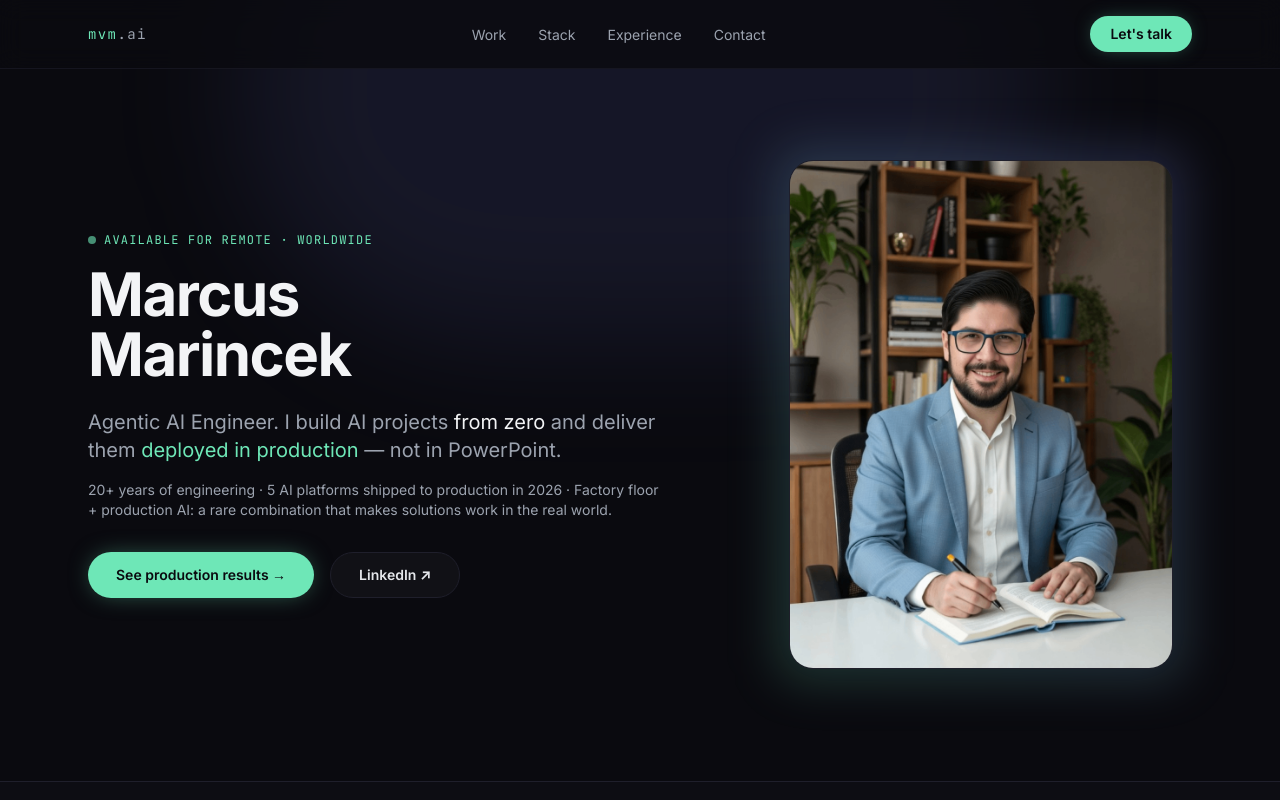
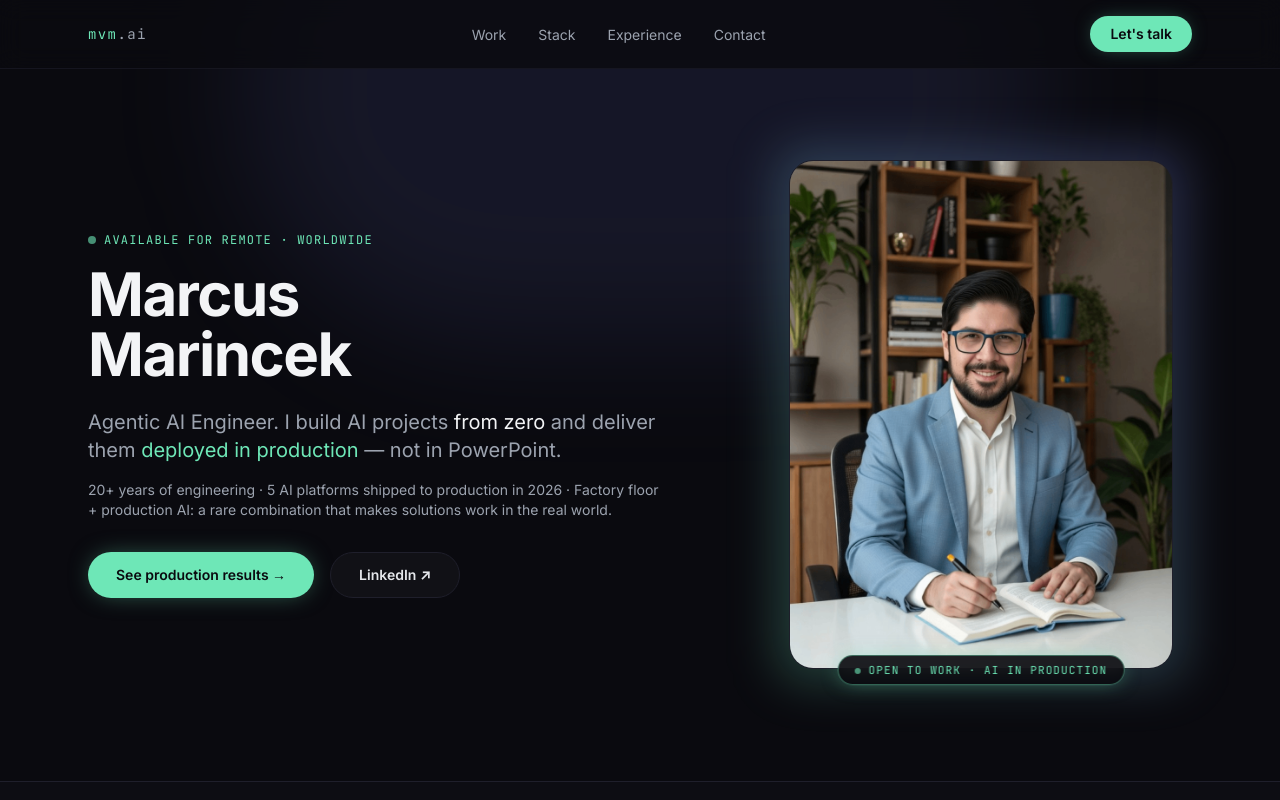
Before and after one commit to mvmarincek/resume, a Next.js app: page / in a window 1280 px wide. Shown: the top 800 px of the page. Built offline with nearby package versions, Linux system fonts and the light colour scheme.

Commit message:
feat: photo assemble animation (tiles from center + status badge)

```diff
--- /dev/null
+++ b/components/AssemblePhoto.tsx
@@ -0,0 +1,108 @@
+"use client";
+
+import Image from "next/image";
+import { useEffect, useState } from "react";
+
+const COLS = 4;
+const ROWS = 5;
+
+export default function AssemblePhoto() {
+  const [assembled, setAssembled] = useState(false);
+  const [done, setDone] = useState(false);
+
+  useEffect(() => {
+    const t1 = setTimeout(() => setAssembled(true), 250);
+    const t2 = setTimeout(() => setDone(true), 250 + COLS * ROWS * 45 + 600);
+    return () => {
+      clearTimeout(t1);
+      clearTimeout(t2);
+    };
+  }, []);
+
+  return (
+    <div className="relative">
+      {/* glow atrás da moldura */}
+      <div
+        aria-hidden
+        className={`absolute -inset-3 rounded-3xl bg-gradient-to-tr from-accent/25 to-accent2/25 blur-xl transition-opacity duration-1000 ${
+          done ? "opacity-100" : "opacity-0"
+        }`}
+      />
+
+      <div className="relative overflow-hidden rounded-3xl border border-line">
+        {/* imagem real (acessibilidade + fallback), aparece ao final */}
+        <Image
+          src="/marcus.jpg"
+          alt="Marcus Marincek"
+          width={480}
+          height={600}
+          priority
+          className={`relative block w-full object-cover transition-opacity duration-500 ${
+            done ? "opacity-100" : "opacity-0"
+          }`}
+        />
+
+        {/* camada de tiles que se montam */}
+        <div
+          aria-hidden
+          className={`absolute inset-0 grid transition-opacity duration-500 ${
+            done ? "opacity-0" : "opacity-100"
+          }`}
+          style={{
+            gridTemplateColumns: `repeat(${COLS}, 1fr)`,
+            gridTemplateRows: `repeat(${ROWS}, 1fr)`,
+          }}
+        >
+          {Array.from({ length: COLS * ROWS }).map((_, i) => {
+            const col = i % COLS;
+            const row = Math.floor(i / COLS);
+            // ordem de montagem: do centro para fora
+            const cx = Math.abs(col - (COLS - 1) / 2);
+            const cy = Math.abs(row - (ROWS - 1) / 2);
+            const delay = (cx + cy) * 90 + ((i * 37) % 120);
+
+            return (
+              <div
+                key={i}
+                className="relative overflow-hidden"
+                style={{
+                  opacity: assembled ? 1 : 0,
+                  transform: assembled
+                    ? "translate(0,0) rotate(0deg) scale(1)"
+                    : `translate(${(col % 2 === 0 ? -1 : 1) * 18}px, ${
+                        (row % 2 === 0 ? -1 : 1) * 18
+                      }px) rotate(${(i % 2 === 0 ? -1 : 1) * 4}deg) scale(0.85)`,
+                  transition: `transform 0.7s cubic-bezier(0.22,1,0.36,1) ${delay}ms, opacity 0.5s ease ${delay}ms`,
+                }}
+              >
+                <div
+                  className="absolute"
+                  style={{
+                    width: `${COLS * 100}%`,
+                    height: `${ROWS * 100}%`,
+                    left: `${-col * 100}%`,
+                    top: `${-row * 100}%`,
+                    backgroundImage: "url(/marcus.jpg)",
+                    backgroundSize: "cover",
+                    backgroundPosition: "center",
+                  }}
+                />
+              </div>
+            );
+          })}
+        </div>
+
+      </div>
+
+      {/* badge de status */}
+      <div
+        className={`absolute -bottom-4 left-1/2 z-10 -translate-x-1/2 whitespace-nowrap rounded-full border border-accent/40 bg-ink/90 px-4 py-1.5 font-mono text-[11px] tracking-widest text-accent shadow-[0_0_20px_-4px_rgba(110,231,183,0.5)] backdrop-blur transition-all duration-700 ${
+          done ? "translate-y-0 opacity-100" : "translate-y-3 opacity-0"
+        }`}
+      >
+        <span className="live-dot mr-2 inline-block h-1.5 w-1.5 rounded-full bg-accent" />
+        OPEN TO WORK · AI IN PRODUCTION
+      </div>
+    </div>
+  );
+}
--- a/components/Hero.tsx
+++ b/components/Hero.tsx
@@ -1,5 +1,5 @@
-import Image from "next/image";
 import Button from "./Button";
+import AssemblePhoto from "./AssemblePhoto";
 
 export default function Hero() {
   return (
@@ -36,20 +36,7 @@ export default function Hero() {
           </div>
         </div>
         <div className="reveal mx-auto w-full max-w-sm" style={{ animationDelay: "150ms" }}>
-          <div className="relative">
-            <div
-              aria-hidden
-              className="absolute -inset-3 rounded-3xl bg-gradient-to-tr from-accent/20 to-accent2/20 blur-xl"
-            />
-            <Image
-              src="/marcus.jpg"
-              alt="Marcus Marincek"
-              width={480}
-              height={600}
-              priority
-              className="relative rounded-3xl border border-line object-cover"
-            />
-          </div>
+          <AssemblePhoto />
         </div>
       </div>
     </section>
```
